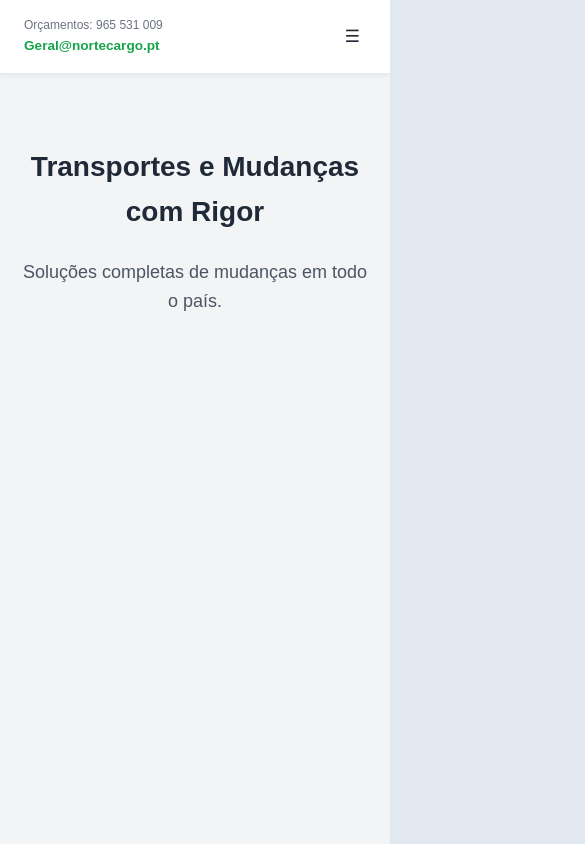
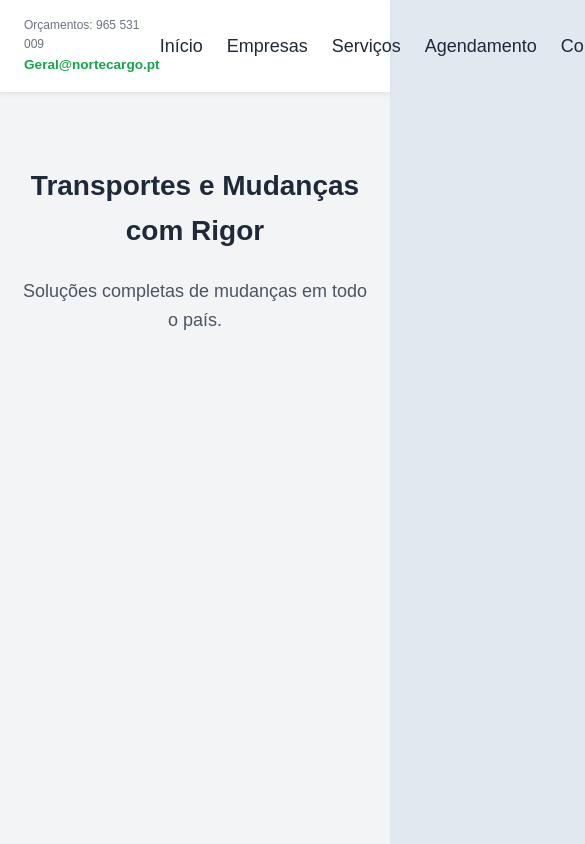
Before and after one commit to geralnortecargo-jpg/nortecargo-erp, a Next.js app: page / in a window 390 px wide. Shown: the top 844 px of the page, 585 px wide, since content can reach past the window. Built offline with nearby package versions, Linux system fonts and the light colour scheme.

Commit message:
Corrige menu mobile na homepage e navbar

```diff
--- a/app/page.tsx
+++ b/app/page.tsx
@@ -25,51 +25,12 @@ export default function HomePage() {
           <span style={{ fontSize: '0.85rem', fontWeight: 'bold', color: '#16a34a' }}>Geral@nortecargo.pt</span>
         </div>
 
-        {/* ESTILOS RESPONSIVOS DIRETOS */}
-        <style jsx>{`
-          .nav-links {
-            display: flex;
-            gap: 1.5rem;
-            align-items: center;
-          }
-          .hamburger-btn {
-            display: none;
-            background: none;
-            border: none;
-            font-size: 1.8rem;
-            cursor: pointer;
-            color: #1f2937;
-          }
-          .mobile-menu-dropdown {
-            display: none;
-          }
-
-          @media (max-width: 768px) {
-            .nav-links {
-              display: none !important;
-            }
-            .hamburger-btn {
-              display: block !important;
-            }
-            .mobile-menu-dropdown {
-              display: ${mobileMenuOpen ? 'flex' : 'none'} !important;
-              flex-direction: column;
-              position: absolute;
-              top: 100%;
-              left: 0;
-              width: 100%;
-              background-color: #ffffff;
-              padding: 1.5rem;
-              gap: 1rem;
-              box-shadow: 0 10px 15px -3px rgba(0, 0, 0, 0.1);
-              border-top: 1px solid #e5e7eb;
-              z-index: 1000;
-            }
-          }
-        `}</style>
-
-        {/* LINKS DE DESKTOP */}
-        <div className="nav-links">
+        {/* LINKS DE DESKTOP (Esconde automaticamente em ecrãs pequenos via inline style controlado por JS/Flex) */}
+        <div style={{
+          display: 'flex',
+          gap: '1.5rem',
+          alignItems: 'center',
+        }} className="desktop-links-container">
           <a href="#home" style={{ color: '#1f2937', textDecoration: 'none', fontWeight: 500 }}>Início</a>
           <a href="#empresas" style={{ color: '#1f2937', textDecoration: 'none', fontWeight: 500 }}>Empresas</a>
           <a href="#servicos" style={{ color: '#1f2937', textDecoration: 'none', fontWeight: 500 }}>Serviços</a>
@@ -77,24 +38,45 @@ export default function HomePage() {
           <a href="#contacto" style={{ color: '#1f2937', textDecoration: 'none', fontWeight: 500 }}>Contacto</a>
         </div>
 
-        {/* BOTÃO HAMBÚRGUER (MOBILE) */}
+        {/* BOTÃO HAMBÚRGUER (Visível no mobile) */}
         <button
-          className="hamburger-btn"
           onClick={() => setMobileMenuOpen(!mobileMenuOpen)}
-          aria-label="Abrir Menu"
+          style={{
+            background: 'none',
+            border: 'none',
+            fontSize: '1.8rem',
+            cursor: 'pointer',
+            color: '#1f2937',
+            padding: '0.2rem 0.5rem',
+            display: 'block' // Forçado a aparecer
+          }}
+          aria-label="Menu"
         >
           {mobileMenuOpen ? '✕' : '☰'}
         </button>
+      </nav>
 
-        {/* MENU DROPDOWN MOBILE */}
-        <div className="mobile-menu-dropdown">
-          <a href="#home" style={{ color: '#1f2937', textDecoration: 'none', fontSize: '1.1rem' }} onClick={() => setMobileMenuOpen(false)}>Início</a>
-          <a href="#empresas" style={{ color: '#1f2937', textDecoration: 'none', fontSize: '1.1rem' }} onClick={() => setMobileMenuOpen(false)}>Empresas</a>
-          <a href="#servicos" style={{ color: '#1f2937', textDecoration: 'none', fontSize: '1.1rem' }} onClick={() => setMobileMenuOpen(false)}>Serviços</a>
-          <a href="#agendamento" style={{ color: '#1f2937', textDecoration: 'none', fontSize: '1.1rem' }} onClick={() => setMobileMenuOpen(false)}>Agendamento</a>
-          <a href="#contacto" style={{ color: '#1f2937', textDecoration: 'none', fontSize: '1.1rem' }} onClick={() => setMobileMenuOpen(false)}>Contacto</a>
+      {/* MENU DROPDOWN MOBILE (Aparece logo abaixo da navbar se o estado for true) */}
+      {mobileMenuOpen && (
+        <div style={{
+          display: 'flex',
+          flexDirection: 'column',
+          backgroundColor: '#ffffff',
+          padding: '1.5rem',
+          gap: '1rem',
+          boxShadow: '0 10px 15px -3px rgba(0, 0, 0, 0.1)',
+          borderBottom: '1px solid #e5e7eb',
+          position: 'absolute',
+          width: '100%',
+          zIndex: 1000
+        }}>
+          <a href="#home" style={{ color: '#1f2937', textDecoration: 'none', fontSize: '1.1rem', padding: '0.5rem 0' }} onClick={() => setMobileMenuOpen(false)}>Início</a>
+          <a href="#empresas" style={{ color: '#1f2937', textDecoration: 'none', fontSize: '1.1rem', padding: '0.5rem 0' }} onClick={() => setMobileMenuOpen(false)}>Empresas</a>
+          <a href="#servicos" style={{ color: '#1f2937', textDecoration: 'none', fontSize: '1.1rem', padding: '0.5rem 0' }} onClick={() => setMobileMenuOpen(false)}>Serviços</a>
+          <a href="#agendamento" style={{ color: '#1f2937', textDecoration: 'none', fontSize: '1.1rem', padding: '0.5rem 0' }} onClick={() => setMobileMenuOpen(false)}>Agendamento</a>
+          <a href="#contacto" style={{ color: '#1f2937', textDecoration: 'none', fontSize: '1.1rem', padding: '0.5rem 0' }} onClick={() => setMobileMenuOpen(false)}>Contacto</a>
         </div>
-      </nav>
+      )}
 
       {/* CONTEÚDO */}
       <section style={{ padding: '3rem 1rem', textAlign: 'center' }}>
```
